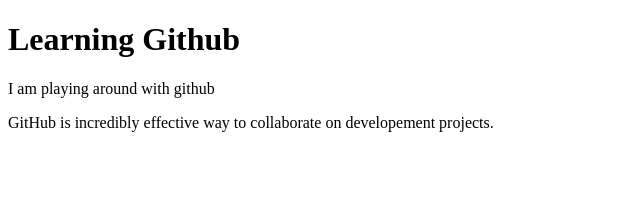
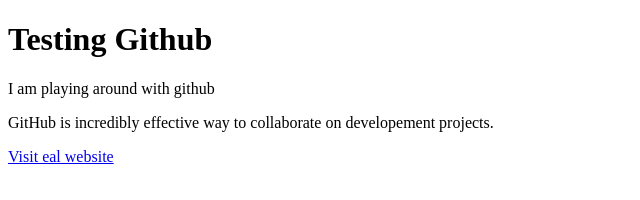
Before and after one commit to 4rtuu/4rtuu, a plain HTML site: page index.html in a window 1280 px wide. Shown: the whole page, without its empty margins (0-640 px from the left). Drawn offline with Linux system fonts and the light colour scheme.

Commit message:
Update index.html
testing the github

```diff
--- a/index.html
+++ b/index.html
@@ -5,8 +5,9 @@
     <title>Testing Github</title>
   </head>
   <body>
-    <h1>Learning Github</h1>
+    <h1>Testing Github</h1>
     <p>I am playing around with github</p>
     <p>GitHub is incredibly effective way to collaborate on developement projects.</p>
+    <a href="eal.dk">Visit eal website</a>
   </body>
 </html>
```
